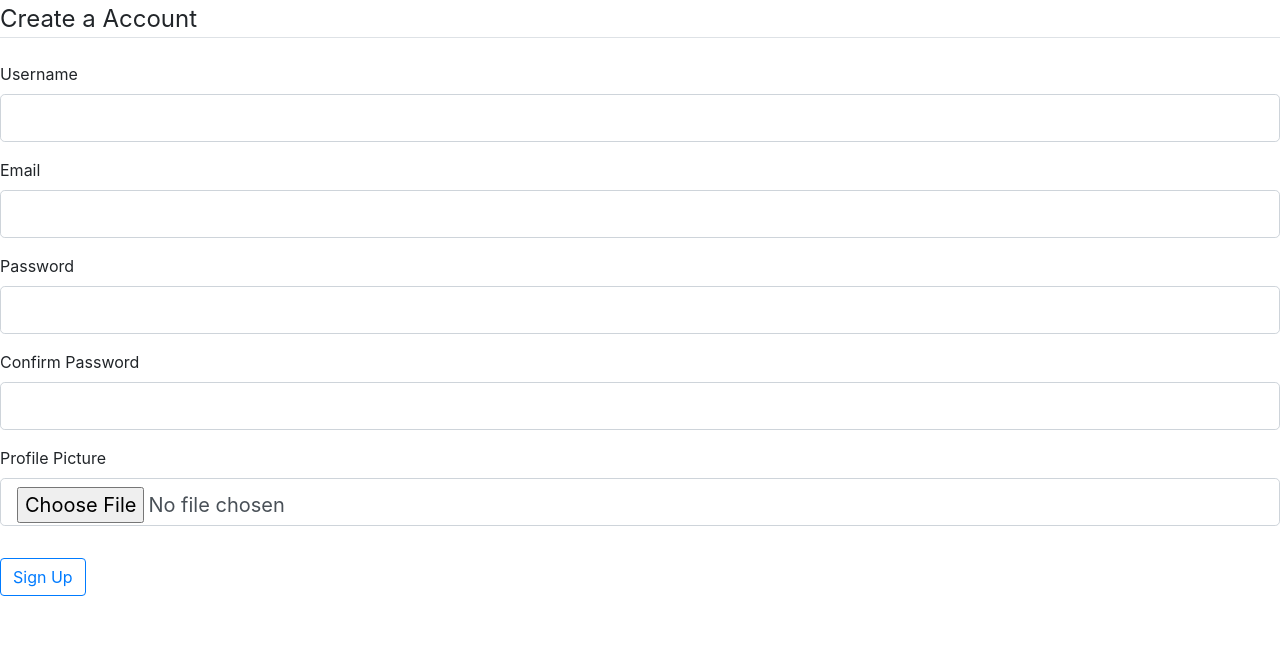
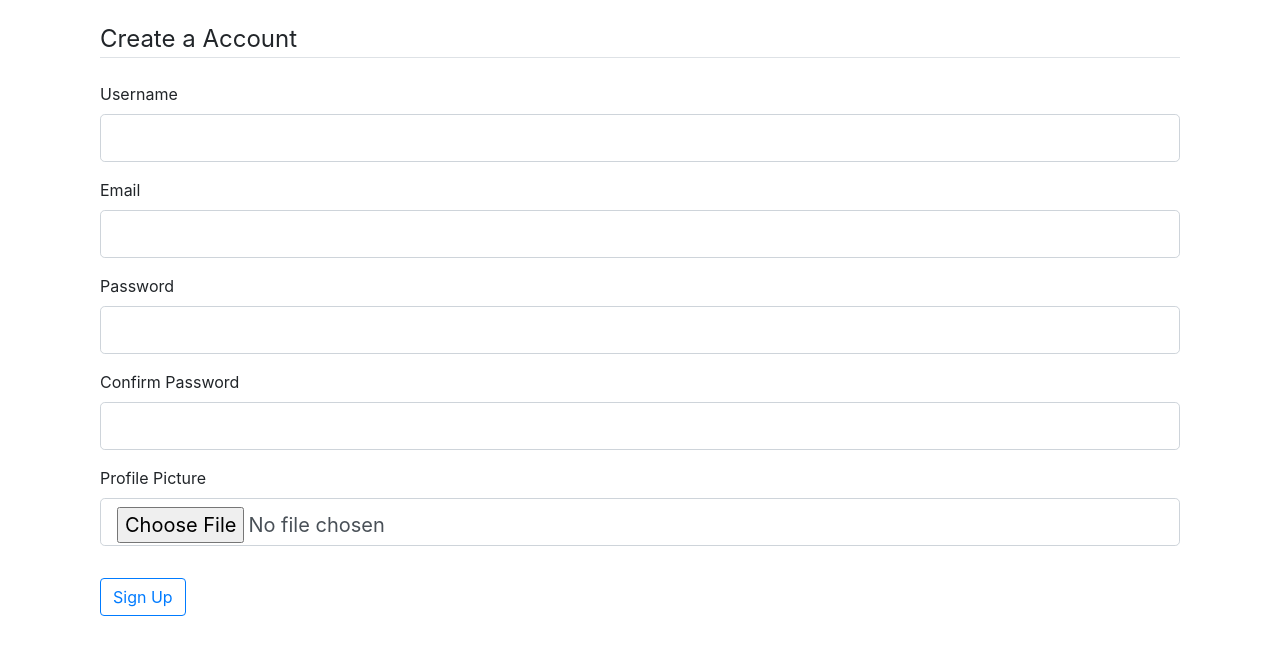
Before and after one commit to Amantii/CSC-490-TextbookApp, a Flask app: page /register in a window 1280 px wide. Shown: the part 57-712 px from the top of the page. Run offline with Flask 2, Linux system fonts and the light colour scheme; some libraries are stand-ins or nearby versions; some web fonts are replaced.

Commit message:
containerized register page

```diff
--- a/src/mainApp/templates/register.html
+++ b/src/mainApp/templates/register.html
@@ -1,6 +1,9 @@
 <!-- handles registration page content -->
 {% extends "layout.html" %}
 {% block content %}
+
+    <div class="container" style="padding-top: 20px;">
+        <div class="container">
             <div class="content-section">
                 <form method="POST" action="" enctype="multipart/form-data">
                     {{ form.hidden_tag() }}
@@ -78,4 +81,7 @@
                     </div>
                 </form>
             </div>
+        </div>
+    </div>
+
 {% endblock content %}
```
Lines whose indentation alone changed are shown as unchanged.
